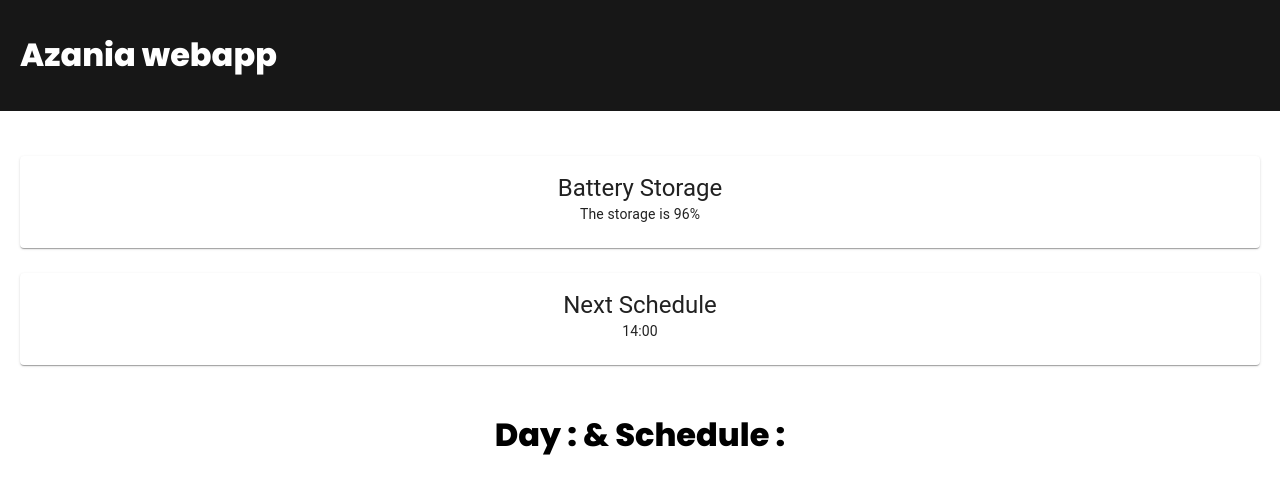
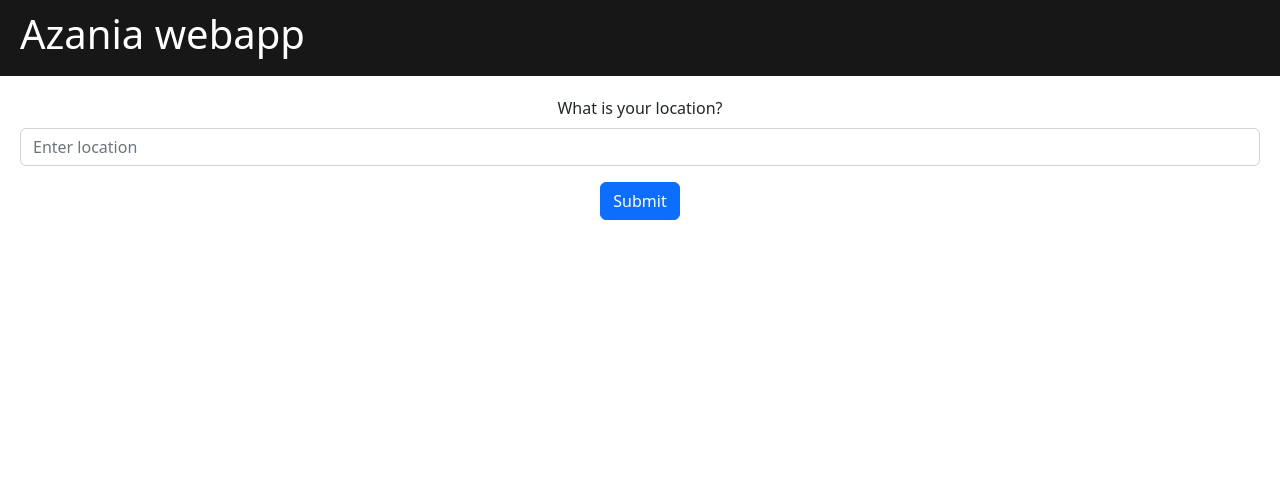
Before and after one commit to NeyoCreator/chat_bot, a React (Create React App) app in the folder azania_webapp/my-app/: page / in a window 1280 px wide. Shown: the top 494 px of the page. Built offline with nearby package versions, Linux system fonts and the light colour scheme; no server answers.

Commit message:
Renamed files

```diff
--- /dev/null
+++ b/azania_webapp/my-app/src/components/Form.js
@@ -0,0 +1,22 @@
+import Button from 'react-bootstrap/Button';
+import Form from 'react-bootstrap/Form';
+import "bootstrap/dist/css/bootstrap.min.css"
+
+function LocationForm() {
+  return (
+    <Form>
+      <Form.Group className="mb-3" controlId="formBasicEmail">
+        <Form.Label>What is your location?</Form.Label>
+        <Form.Control type="email" placeholder="Enter location" />
+
+      </Form.Group>
+
+
+      <Button variant="primary" type="submit">
+        Submit
+      </Button>
+    </Form>
+  );
+}
+
+export default LocationForm;
--- a/azania_webapp/my-app/src/components/Home.js
+++ b/azania_webapp/my-app/src/components/Home.js
@@ -1,19 +1,26 @@
-import Navbar from "./Navbar"
-import BasicCard from "./card1"
-import BasicCard2 from "./card2"
-import MyComponent from "./apicall"
-import FavoriteColor from "./apicall"
+// import Navbar from "./Navbar"
+// import BasicCard from "./card1"
+// import BasicCard2 from "./card2"
+// import MyComponent from "./apicall"
+// import FavoriteColor from "./apicall"
+import LocationForm from "./Form"
 
 const Home = () => {
     return (
       <div className="Home">
+        <LocationForm></LocationForm>
         {/* <h1>hello {x}</h1> */}
         <br></br>
-        <BasicCard></BasicCard>
+        {/* HOME CALL */}
+        {/* <BasicCard></BasicCard>
         <br></br>
         <BasicCard2></BasicCard2>
         <br></br>
-        <FavoriteColor></FavoriteColor>
+        <FavoriteColor></FavoriteColor> */}
+
+        {/* LOCATION FORM */}
+
+
       </div>
 
 
```
Also changed, not shown: azania_webapp/my-app/src/logo.svg (deleted), 1 other file (tests, documents, lock files or other folders).
